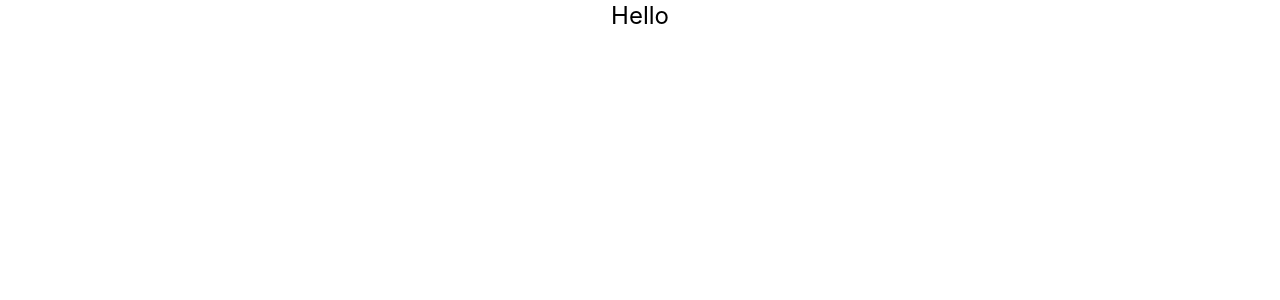
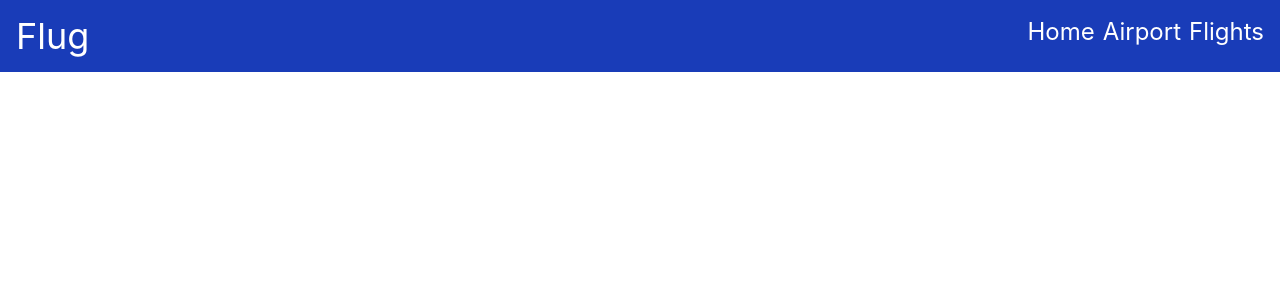
Before and after one commit to lucky-KRMU/Flug, a React (Vite) app: page / in a window 1280 px wide. Shown: the top 300 px of the page. Built offline with nearby package versions, Linux system fonts and the light colour scheme.

Commit message:
add Header

```diff
--- a/src/App.jsx
+++ b/src/App.jsx
@@ -1,11 +1,12 @@
 import { useState } from 'react'
+import Header from './Components/Header/Header'
 
 function App() {
-  const [count, setCount] = useState(0)
+  const [count, setCount] = useState(0);
 
   return (
     <>
-      <h1 className="text-2xl text-center">Hello</h1>
+      <Header />
     </>
   )
 }
--- a/src/Components/Header/Header.jsx
+++ b/src/Components/Header/Header.jsx
@@ -0,0 +1,24 @@
+import React from "react";
+
+const Header = () => {
+
+    return (
+        <>
+            <header className="bg-blue-800 text-white">
+                <nav className="flex justify-between p-4">
+                    <div className="order-1 text-4xl cursor-pointer">Flug</div>
+                    <div className="order-2 text-2xl cursor-pointer">
+                        <ul className="flex gap-2">
+                            <li>Home</li>
+                            <li>Airport</li>
+                            <li>Flights</li>
+                        </ul>
+                    </div>
+                </nav>
+            </header>
+        </>
+    );
+
+}
+
+export default Header;
```
